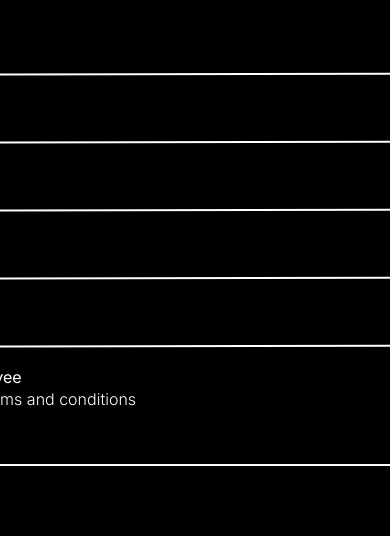
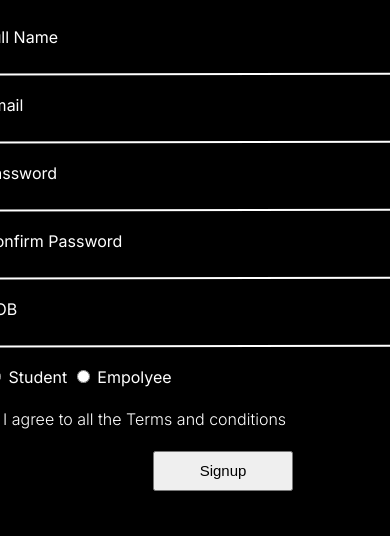
Before and after one commit to hemant0933/contest-signup-form, a plain HTML site: page index.html in a window 390 px wide. Shown: the part 308-844 px from the top of the page. Drawn offline with Linux system fonts and the light colour scheme.

Commit message:
Update style.css

```diff
--- a/style.css
+++ b/style.css
@@ -18,7 +18,7 @@ body{
     height: 600px;
     color: white;
     margin-top: 100px;
-    border: 2px white solid;
+    /* border: 2px white solid; */
 }
 
 header>h1{
@@ -100,3 +100,32 @@ button{
     height: 40px;
     font-size: 15px;
 }
+#selection{
+    margin-bottom: 20px;
+
+}
+@media screen and (min-width: 320px) and (max-width: 800px){
+    body{
+        overflow: hidden;
+
+    }
+    #signup{
+        font-size: 60px;
+        text-align: justify;
+        margin-left: 20px;
+    }
+    form{
+        display: block;
+        justify-content: center;
+        align-items: flex-end;
+        margin-left: 20px;
+    }
+    .form_field{
+        width: 30rem;
+    }
+    button{
+       position: relative;
+       margin-left:190px ;
+       margin-top: 20px;
+    }
+}
```
